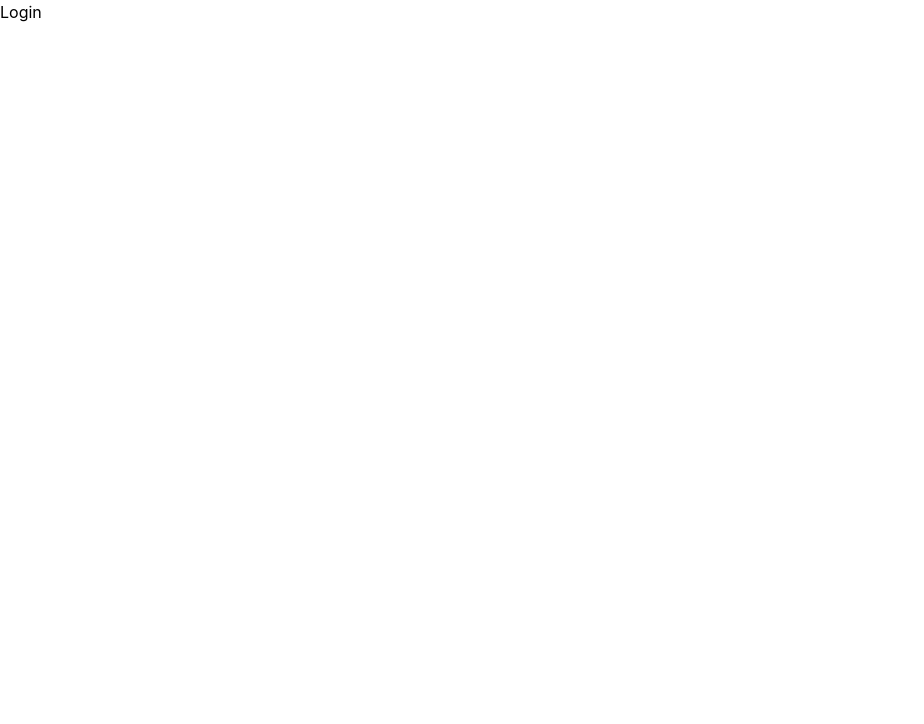
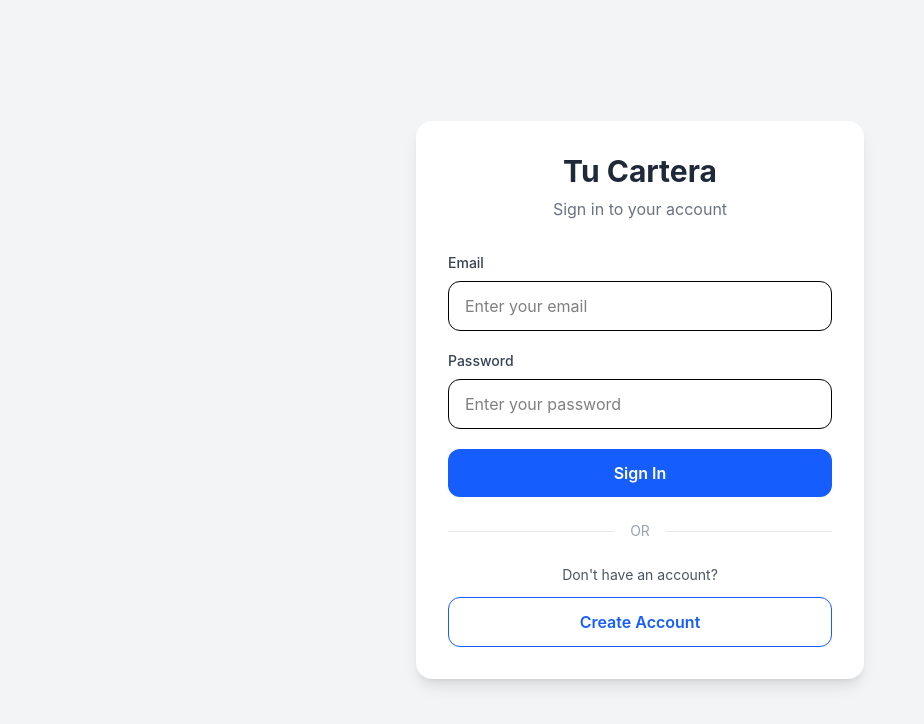
Before and after one commit to JoseGarcia1994/loans-react, a React app: page / in a window 1280 px wide. Shown: the top 724 px of the page, without its empty margins (0-924 px from the left). Built offline with nearby package versions, Linux system fonts and the light colour scheme; the HTML template or start-up script is replaced by a standard one.

Commit message:
feat: complete login page and connect frontend to backend auth

```diff
--- a/src/pages/LoginPage.jsx
+++ b/src/pages/LoginPage.jsx
@@ -1,7 +1,135 @@
+import { useState } from "react";
+
 function LoginPage() {
+  const [email, setEmail] = useState("");
+  const [password, setPassword] = useState("");
+  const [loading, setLoading] = useState(false);
+  const [error, setError] = useState("");
+
+  const handleLogin = async (e) => {
+    e.preventDefault();
+
+    setLoading(true);
+    setError("");
+
+    try {
+      const response = await fetch("http://127.0.0.1:8000/auth/token", {
+        method: "POST",
+        headers: {
+          "Content-Type": "application/x-www-form-urlencoded",
+        },
+        body: new URLSearchParams({
+          username: email,
+          password: password,
+        }),
+      });
+
+      if (!response.ok) {
+        throw new Error("Invalid credentials");
+      }
+
+      const data = await response.json();
+
+      console.log(data);
+
+      // save token
+      localStorage.setItem("token", data.access_token);
+
+      alert("Login successful!");
+
+      // Here you can later redirect
+      // navigate("/dashboard");
+
+    } catch (err) {
+      setError(err.message);
+    } finally {
+      setLoading(false);
+    }
+  };
+
   return (
-    <div>
-      <h1>Login</h1>
+    <div className="min-h-screen flex items-center justify-center bg-gray-100">
+      <div className="w-full max-w-md bg-white p-8 rounded-2xl shadow-lg">
+
+        <div className="mb-8 text-center">
+          <h1 className="text-3xl font-bold text-gray-800">
+            Tu Cartera
+          </h1>
+
+          <p className="text-gray-500 mt-2">
+            Sign in to your account
+          </p>
+        </div>
+
+        <form className="space-y-5" onSubmit={handleLogin}>
+
+          {error && (
+            <div className="bg-red-100 text-red-600 p-3 rounded-lg text-sm">
+              {error}
+            </div>
+          )}
+
+          <div>
+            <label className="block mb-2 text-sm font-medium text-gray-700">
+              Email
+            </label>
+
+            <input
+              type="email"
+              placeholder="Enter your email"
+              value={email}
+              onChange={(e) => setEmail(e.target.value)}
+              className="w-full px-4 py-3 border rounded-xl focus:outline-none focus:ring-2 focus:ring-blue-500"
+            />
+          </div>
+
+          <div>
+            <label className="block mb-2 text-sm font-medium text-gray-700">
+              Password
+            </label>
+
+            <input
+              type="password"
+              placeholder="Enter your password"
+              value={password}
+              onChange={(e) => setPassword(e.target.value)}
+              className="w-full px-4 py-3 border rounded-xl focus:outline-none focus:ring-2 focus:ring-blue-500"
+            />
+          </div>
+
+          <button
+            type="submit"
+            disabled={loading}
+            className="w-full bg-blue-600 hover:bg-blue-700 transition text-white py-3 rounded-xl font-semibold disabled:bg-blue-300"
+          >
+            {loading ? "Signing In..." : "Sign In"}
+          </button>
+
+        </form>
+
+        <div className="my-6 flex items-center">
+          <div className="flex-1 h-px bg-gray-200"></div>
+
+          <span className="px-4 text-sm text-gray-400">
+            OR
+          </span>
+
+          <div className="flex-1 h-px bg-gray-200"></div>
+        </div>
+
+        <div className="text-center">
+          <p className="text-gray-600 text-sm">
+            Don&apos;t have an account?
+          </p>
+
+          <button
+            className="mt-3 w-full border border-blue-600 text-blue-600 hover:bg-blue-50 transition py-3 rounded-xl font-semibold"
+          >
+            Create Account
+          </button>
+        </div>
+
+      </div>
     </div>
   );
 }
```
